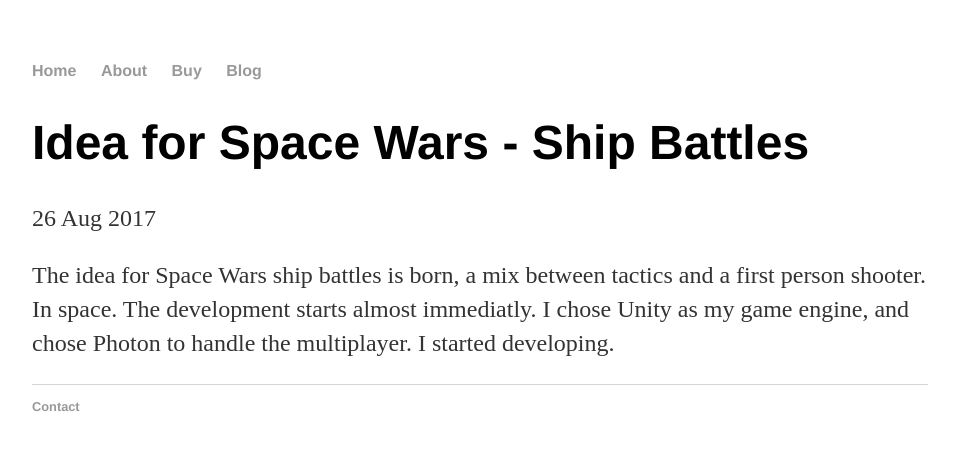
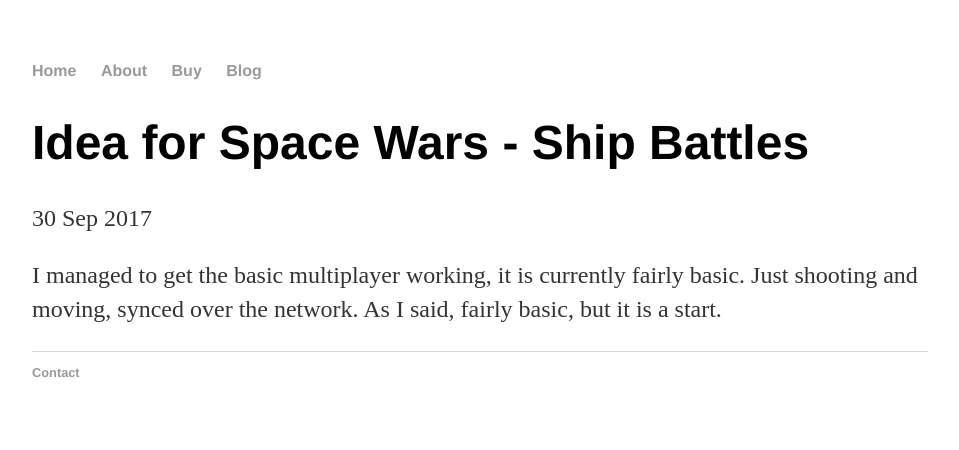
Before and after one commit to JustGamingLTD/justgamingltd.github.io2, a Jekyll site: the page built from _posts/2017-8-30-multiplayer-working.md, in a window 1280 px wide. Shown: the top 450 px of the page, without its empty margins (160-1119 px from the left). Built offline with Jekyll 4.4.1, drawn with Linux system fonts in a browser that asks for light colours.

Commit message:
Update 2017-8-30-multiplayer-working.md

```diff
--- a/_posts/2017-8-30-multiplayer-working.md
+++ b/_posts/2017-8-30-multiplayer-working.md
@@ -1,7 +1,7 @@
 ---
 layout: post
 title: "Idea for Space Wars - Ship Battles"
-date: 2017-08-26
+date: 2017-09-30
 ---
 
-The idea for Space Wars ship battles is born, a mix between tactics and a first person shooter. In space. The development starts almost immediatly. I chose Unity as my game engine, and chose Photon to handle the multiplayer. I started developing.
+I managed to get the basic multiplayer working, it is currently fairly basic. Just shooting and moving, synced over the network. As I said, fairly basic, but it is a start.
```
